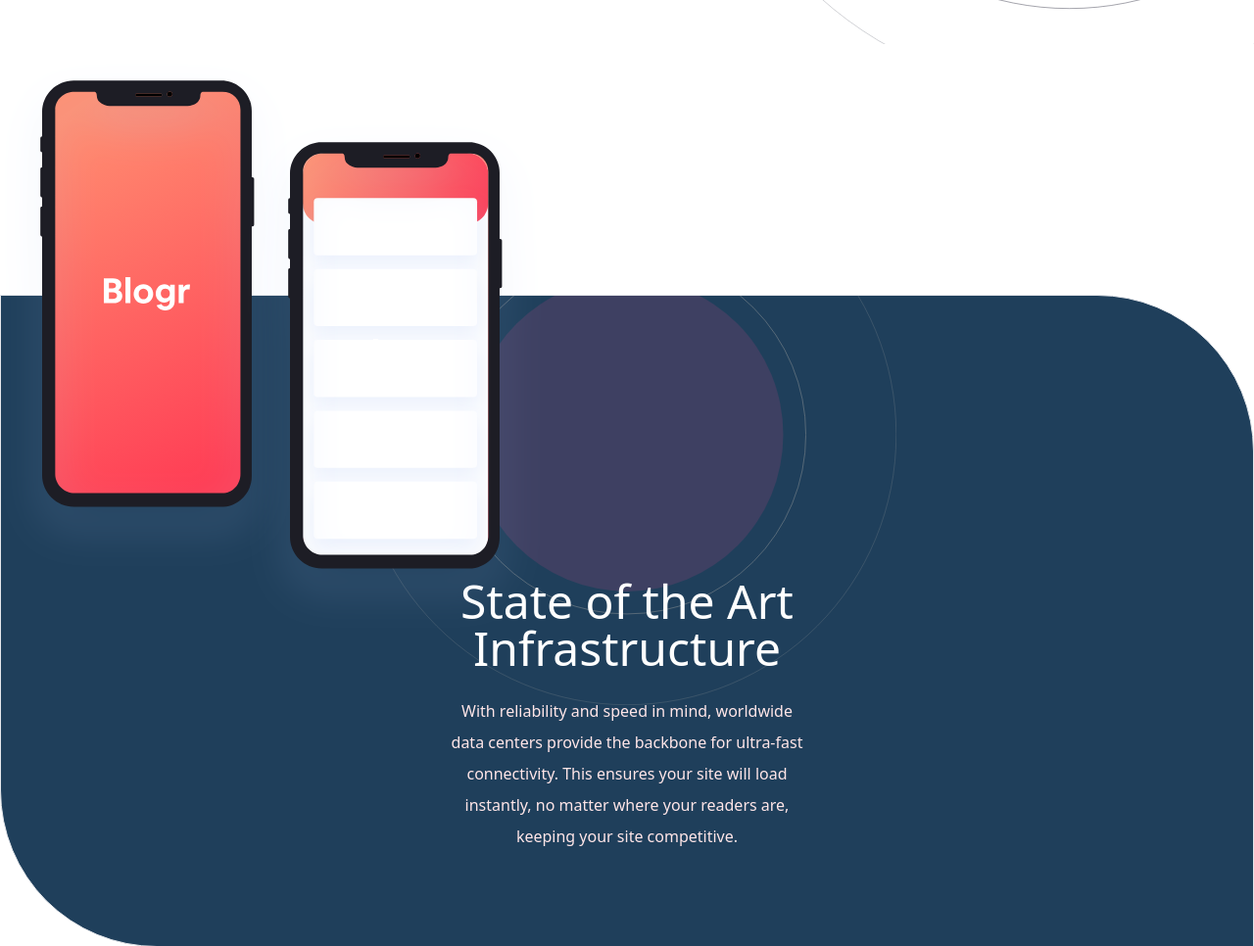
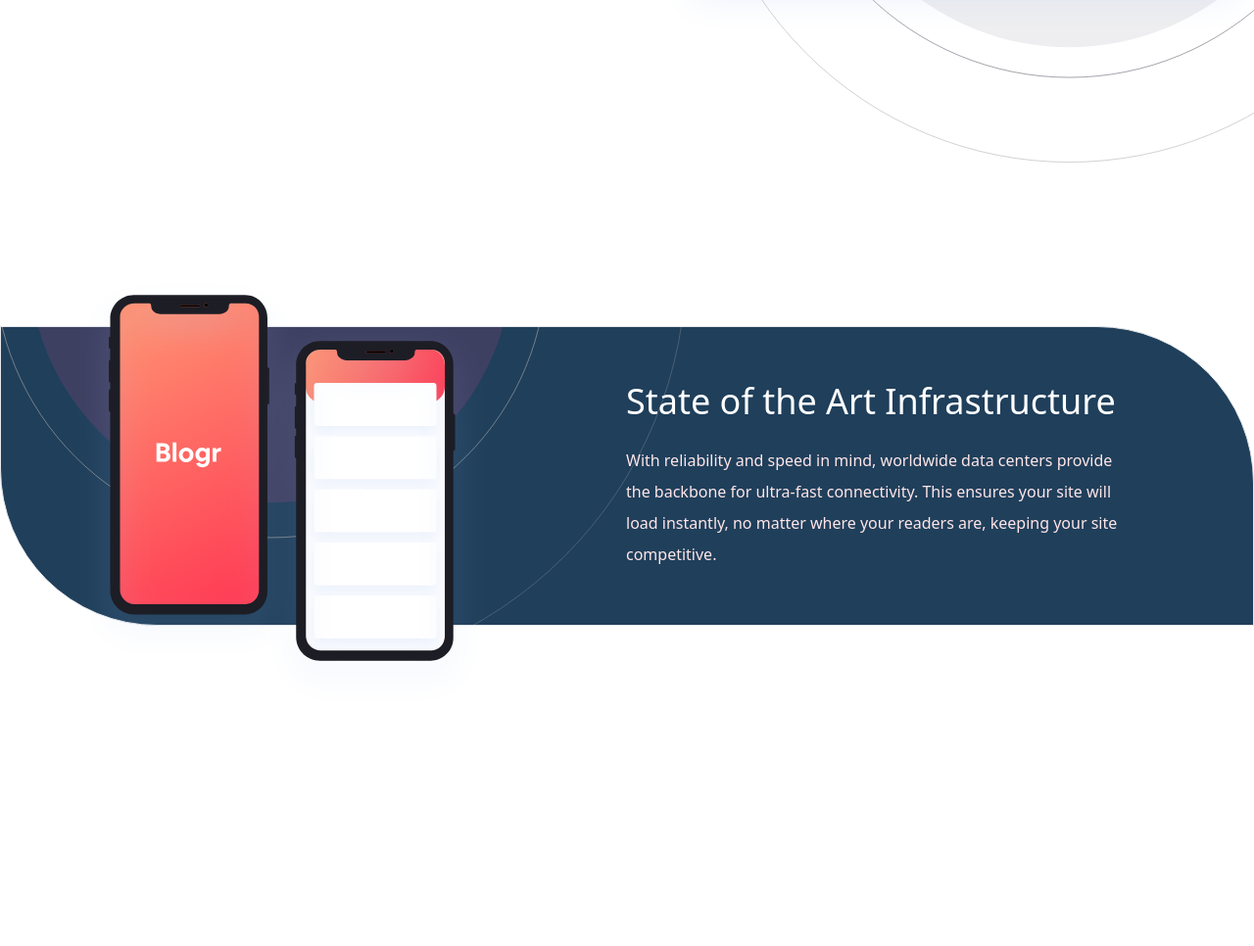
Before and after one commit to dsaglam94/Tailwind_Responsive_Blogsite, a website: page index.html in a window 1280 px wide. Shown: the part 1379-2345 px from the top of the page at 98% size. After the commit the page ends 2146 px from the top, so only its background shows below. Drawn offline with Linux system fonts and the light colour scheme.

Commit message:
updated the layout

```diff
--- a/index.html
+++ b/index.html
@@ -133,7 +133,7 @@
 </header>
 
 <!-- Design Section -->
-<section id="design" class="py-14 px-6 md:py-32 lg:px-32">
+<section id="design" class="py-14 px-6 md:py-52 lg:px-32 lg:mb-32">
   <!-- Heading -->
   <h1 class="text-4xl text-center mb-12 font-bold text-veryDarkBlue mt-20 md:mb-20">Designed for the future</h1>
   <!-- Container -->
@@ -162,15 +162,15 @@
   </div>
 </section>
 
-<section id="sub-details" class="relative mt-64 border pt-72 pb-24 rounded-tr-[10rem] rounded-bl-[10rem]">
+<section id="sub-details" class="relative flex items-center justify-center my-52 border pt-72 pb-24 rounded-tr-[10rem] rounded-bl-[10rem] lg:px-32 lg:py-14 lg:my-32">
   <!-- Phone mockups -->
-  <div class="absolute -top-60">
-    <img src="./images/illustration-phones.svg" alt="">
+  <div class="absolute -top-52 md:-top-12 md:left-20">
+    <img class="w-full lg:w-3/4" src="./images/illustration-phones.svg" alt="">
   </div>
   <!-- Flex Container Text -->
-  <div class="flex flex-col items-center mx-auto text-center max-w-sm space-y-6 lg:max-w-md">
-    <h1 class="text-5xl text-white">State of the Art Infrastructure</h1>
-    <p class="text-veryLightRedNav w-5/6 leading-8">
+  <div class="flex flex-col items-center text-center max-w-sm space-y-6 lg:max-w-lg lg:ml-auto lg:text-left lg:items-start">
+    <h1 class="text-5xl text-white lg:text-4xl">State of the Art Infrastructure</h1>
+    <p class="text-veryLightRedNav w-5/6 leading-8 lg:w-full">
         With reliability and speed in mind, worldwide data centers provide the backbone for ultra-fast connectivity.
         This ensures your site will load instantly, no matter where your readers are, keeping your site competitive.
     </p>
--- a/src/input.css
+++ b/src/input.css
@@ -19,8 +19,8 @@
     background-image: url('../images/bg-pattern-circles.svg');
     background-color: hsl(208, 49%, 24%);
     background-repeat: no-repeat;
-    background-position: top -120% right 50%;
-    background-size: 550px;
+    background-position: top -500% right 50%;
+    background-size: 650px;
 }
 
 /* Dropdown Menu Custom Style */
@@ -107,7 +107,12 @@
     #design {
         background-image: url('../images/illustration-editor-desktop.svg');
         background-size: 800px;
-        background-position: 140% 150%;
+        background-position: 140% 85%;
+    }
+
+    #sub-details {
+        background-size: 850px;
+        background-position: top 90% left -35%;
     }
 
 }
```
Also changed, not shown: dist/output.css.
